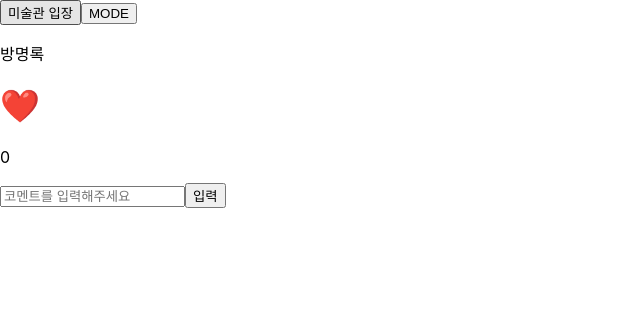
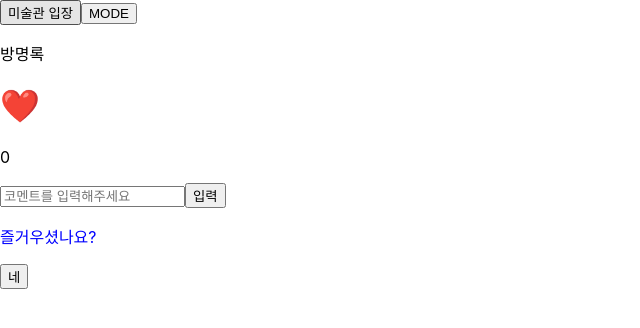
Before and after one commit to seojisoosoo/react-study-pic, a React (Create React App) app: page / in a window 1280 px wide. Shown: the top 328 px of the page, without its empty margins (0-640 px from the left). Built offline with nearby package versions, Linux system fonts and the light colour scheme.

Commit message:
feat:add show

```diff
--- a/src/Show.js
+++ b/src/Show.js
@@ -13,7 +13,7 @@ const Font = styled.p`
 `;
 const Show = () => {
   // 좋아요
-  const [like, setLike] = useState(0);
+  const [like, love] = useState(0);
   // 텍스트
   const [text, setText] = useState("");
   // 다크모드
@@ -23,6 +23,11 @@ const Show = () => {
   const [fontColor, setFontColor] = useState("black");
   // 데이터
   const [showpicture, setShowPicture] = useState([]);
+  // 제목
+  const [bye, setBye] = useState({
+    color: "blue",
+    comment: "즐거우셨나요?",
+  });
 
   const show = () => {
     setShowPicture(data.pictures);
@@ -41,6 +46,10 @@ const Show = () => {
   const textRef = useRef(null);
   const commentSubmit = () => {
     setText(textRef.current.value);
+  };
+
+  const byeClick = () => {
+    setBye((prev) => ({ ...prev, comment: "감사합니다" }));
   };
 
   return (
@@ -63,11 +72,13 @@ const Show = () => {
         ))}
 
         <Font fontcolor={fontColor}>방명록</Font>
-        <h1 onClick={() => setLike(like + 1)}>❤️</h1>
+        <h1 onClick={() => love(like + 1)}>❤️</h1>
         <Font fontcolor={fontColor}>{like}</Font>
         <input type="text" placeholder="코멘트를 입력해주세요" ref={textRef} />
         <button onClick={commentSubmit}>입력</button>
         <Font fontcolor={fontColor}>{text}</Font>
+        <Font fontcolor={bye.color}>{bye.comment}</Font>
+        <button onClick={byeClick}>네</button>
       </Dom>
     </>
   );
```
